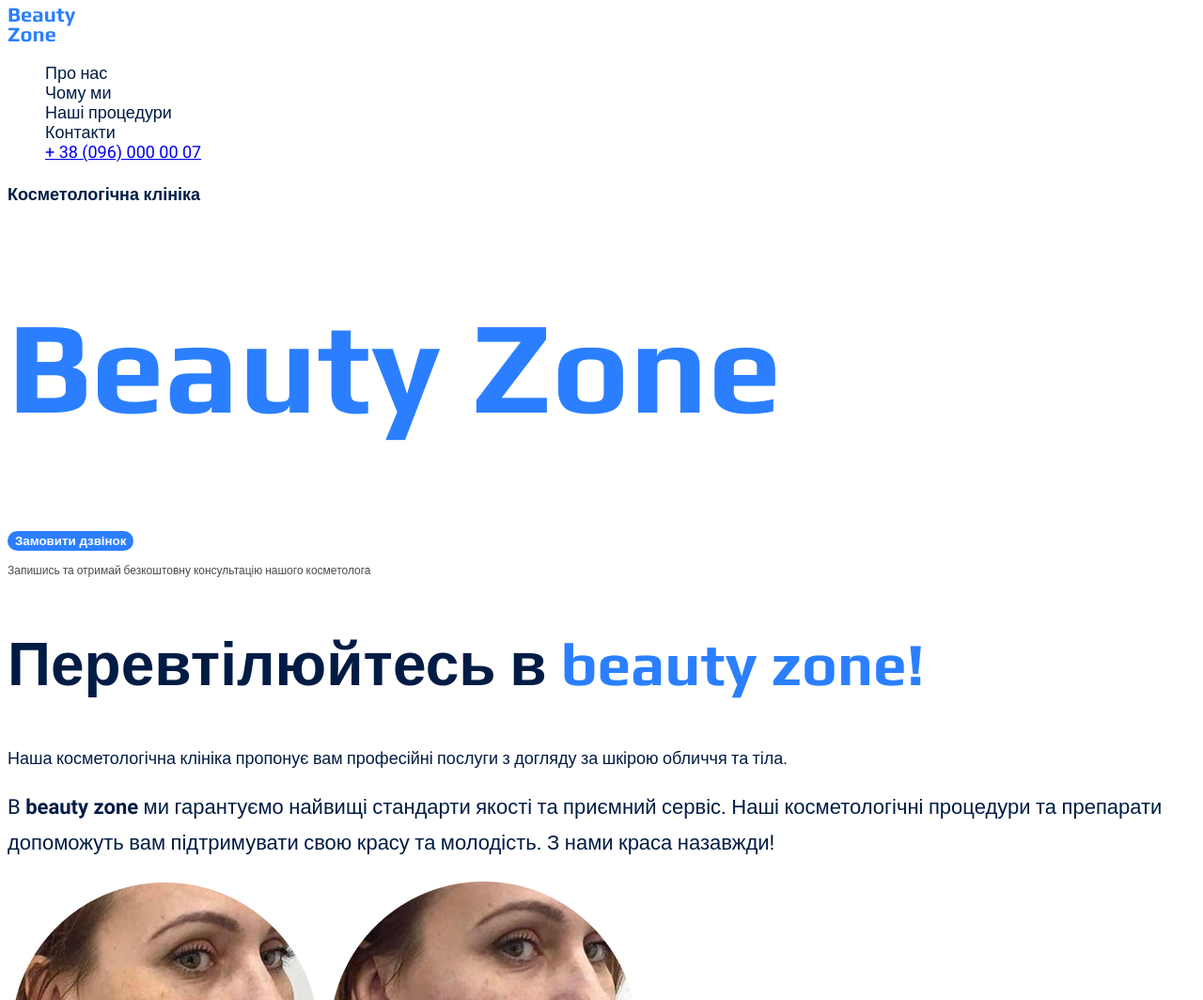
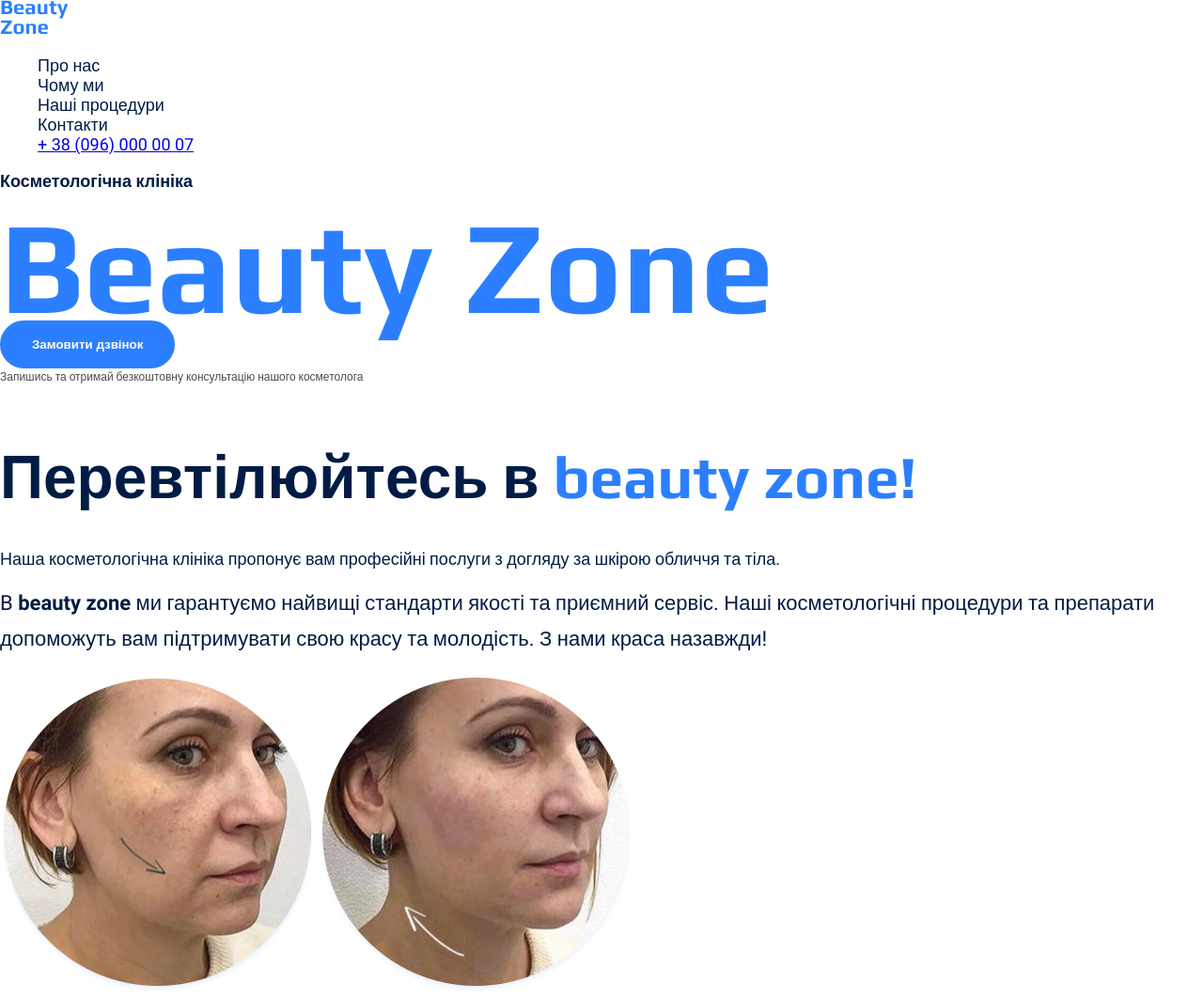
Before and after one commit to YaroslavPich/beauty_zone, a plain HTML site: page index.html in a window 1280 px wide. Shown: the top 1064 px of the page at 94% size. Drawn offline with Linux system fonts and the light colour scheme.

Commit message:
'Add_container'

```diff
--- a/CSS/styles.css
+++ b/CSS/styles.css
@@ -36,6 +36,21 @@
   --color-secondary-blue-yellow: #ffd02b;
 }
 
+/* BASE */
+* {
+  box-sizing: border-box;
+}
+
+h1,
+h2,
+h3,
+h4,
+h5,
+h6,
+p {
+  margin-top: 0;
+}
+
 /* Global */
 body {
   color: var(--color-primary-dark);
@@ -43,6 +58,7 @@ body {
   font-weight: 400;
   font-family: "Roboto", sans-serif;
   line-height: 1.17;
+  margin: 0;
 }
 
 address {
@@ -52,8 +68,18 @@ address {
 ul {
   list-style-type: none;
 }
+
+.section {
+  padding: 48px 0px;
+}
+.container {
+  width: 100%;
+  max-width: 1288px;
+  margin: 0 auto;
+}
 /* Button */
 .button-order {
+  padding: 16px 32px;
   color: var(--color-primary-light);
   background-color: var(--color-brand);
   border: 2px solid var(--color-brand);
@@ -63,6 +89,7 @@ ul {
 }
 
 .button-free {
+  padding: 16px 32px;
   color: var(--color-primary-light);
   background-color: var(--color-brand);
   border: 2px solid var(--color-brand);
@@ -91,7 +118,13 @@ ul {
 }
 
 /* Hero section */
+.herro-section {
+  padding-top: 17px 0px;
+  padding-bottom: 126px 0px;
+}
+
 .hero-title {
+  margin-bottom: 0;
   color: var(--color-brand);
   font-family: Play;
   font-size: 140px;
@@ -112,6 +145,7 @@ ul {
 /* Sections */
 
 .section-title {
+  margin-bottom: 48px;
   font-family: Play, sans-serif;
   font-size: 64px;
   font-weight: 700;
@@ -126,6 +160,10 @@ ul {
 }
 
 /* Section About */
+.about-title {
+  margin-bottom: 40px;
+}
+
 .about-text {
   font-size: 22px;
   line-height: 1.73;
--- a/index.html
+++ b/index.html
@@ -15,6 +15,7 @@
   </head>
   <body>
     <header>
+      <div class="container">
         <nav>
           <a href="/"
             ><img src="./images/logo.svg" alt="Логотип Beauty Zone"
@@ -27,39 +28,48 @@
                 >Наші процедури</a
               >
             </li>
-          <li><a class="header-link" href="#contacts-section">Контакти</a></li>
+            <li>
+              <a class="header-link" href="#contacts-section">Контакти</a>
+            </li>
             <li><a href="#"></a></li>
             <li><a href="#"></a></li>
             <li><a href="tel:+380960000007">+ 38 (096) 000 00 07</a></li>
           </ul>
         </nav>
+      </div>
     </header>
     <main>
-      <section>
+      <section class="herro-section">
+        <div class="container">
           <h4 class="pre-hero-title">Косметологічна клініка</h4>
           <h1 class="hero-title" lang="en">beauty zone</h1>
           <button class="button-order" type="submit">Замовити дзвінок</button>
           <p class="label-button">
             Запишись та отримай безкоштовну консультацію нашого косметолога
           </p>
+        </div>
       </section>
-      <section id="about-section">
-        <h2 class="section-title">
+      <section class="section" id="about-section">
+        <div class="container">
+          <h2 class="about-title section-title">
             Перевтілюйтесь в <span class="accent" lang="en">beauty zone!</span>
           </h2>
           <p>
-          Наша косметологічна клініка пропонує вам професійні послуги з догляду
-          за шкірою обличчя та тіла.
+            Наша косметологічна клініка пропонує вам професійні послуги з
+            догляду за шкірою обличчя та тіла.
           </p>
           <p class="about-text">
             B <span>beauty zone</span> ми гарантуємо найвищі стандарти якості та
-          приємний сервіс. Наші косметологічні процедури та препарати допоможуть
-          вам підтримувати свою красу та молодість. З нами краса назавжди!
+            приємний сервіс. Наші косметологічні процедури та препарати
+            допоможуть вам підтримувати свою красу та молодість. З нами краса
+            назавжди!
           </p>
           <img src="./images/Face-front.jpg" alt="Обличчя" />
           <img src="./images/Face-back.jpg" alt="Обличчя" />
+        </div>
       </section>
-      <section id="why-we-section">
+      <section class="section" id="why-we-section">
+        <div class="container">
           <h2 class="section-title">
             Чому люди <span class="accent">обирають нас</span>
           </h2>
@@ -98,8 +108,10 @@
               </article>
             </li>
           </ul>
+        </div>
       </section>
-      <section id="our-services-section">
+      <section class="section" id="our-services-section">
+        <div class="container">
           <h2 class="section-title">
             Наші <span class="accent">процедури</span>
           </h2>
@@ -107,7 +119,9 @@
           <ul class="services-list">
             <li class="services-items">
               <img src="./images/face-mask.jpg" alt="Маска для обличчя" />
-            <article><h3 class="services-title">Маски для обличчя</h3></article>
+              <article>
+                <h3 class="services-title">Маски для обличчя</h3>
+              </article>
             </li>
             <li class="services-items">
               <img
@@ -120,12 +134,18 @@
             </li>
             <li class="services-items">
               <img src="./images/cleaning-face.jpg" alt="Очищення обличчя" />
-            <article><h3 class="services-title">Очищення обличчя</h3></article>
+              <article>
+                <h3 class="services-title">Очищення обличчя</h3>
+              </article>
             </li>
           </ul>
+        </div>
       </section>
-      <section id="contacts-section">
-        <h2 class="section-title">Як нас <span class="accent">знайти</span></h2>
+      <section class="section" id="contacts-section">
+        <div class="container">
+          <h2 class="section-title">
+            Як нас <span class="accent">знайти</span>
+          </h2>
           <iframe
             src="https://www.google.com/maps/embed?pb=!1m18!1m12!1m3!1d2540.4785329845026!2d30.520326599999994!3d50.4508131!2m3!1f0!2f0!3f0!3m2!1i1024!2i768!4f13.1!3m3!1m2!1s0x40d4ce50853c3c51%3A0x6703d85b0d10b524!2z0L_RgNC-0LLRg9C70L7QuiDQotCw0YDQsNGB0LAg0KjQtdCy0YfQtdC90LrQsCwgNSwg0JrQuNGX0LIsIDAyMDAw!5e0!3m2!1suk!2sua!4v1733925369599!5m2!1suk!2sua"
             width="605"
@@ -148,9 +168,11 @@
               >
             </p>
           </div>
+        </div>
       </section>
     </main>
     <footer class="footer">
+      <div class="container">
         <nav>
           <a href="/"
             ><img src="./images/logo.svg" alt="Логотип Beauty Zone"
@@ -163,7 +185,9 @@
                 >Наші процедури</a
               >
             </li>
-          <li><a class="link-footer" href="#contacts-section">Контакти</a></li>
+            <li>
+              <a class="link-footer" href="#contacts-section">Контакти</a>
+            </li>
           </ul>
         </nav>
         <address>
@@ -199,6 +223,7 @@
           >Політика конфіденційності</a
         >
         <p class="copyright">&copy; 2022 Дані захищені</p>
+      </div>
     </footer>
   </body>
 </html>
```
Lines whose indentation alone changed are shown as unchanged.
